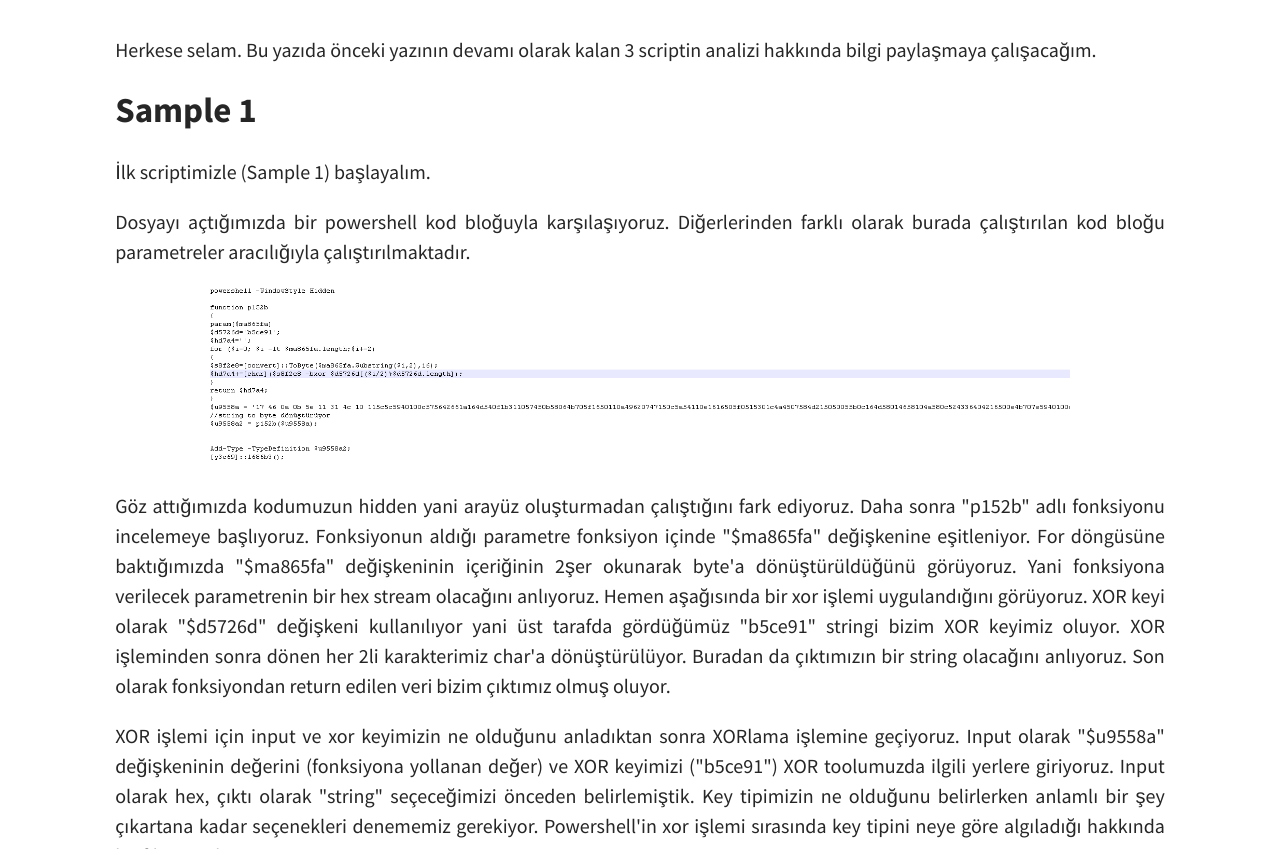
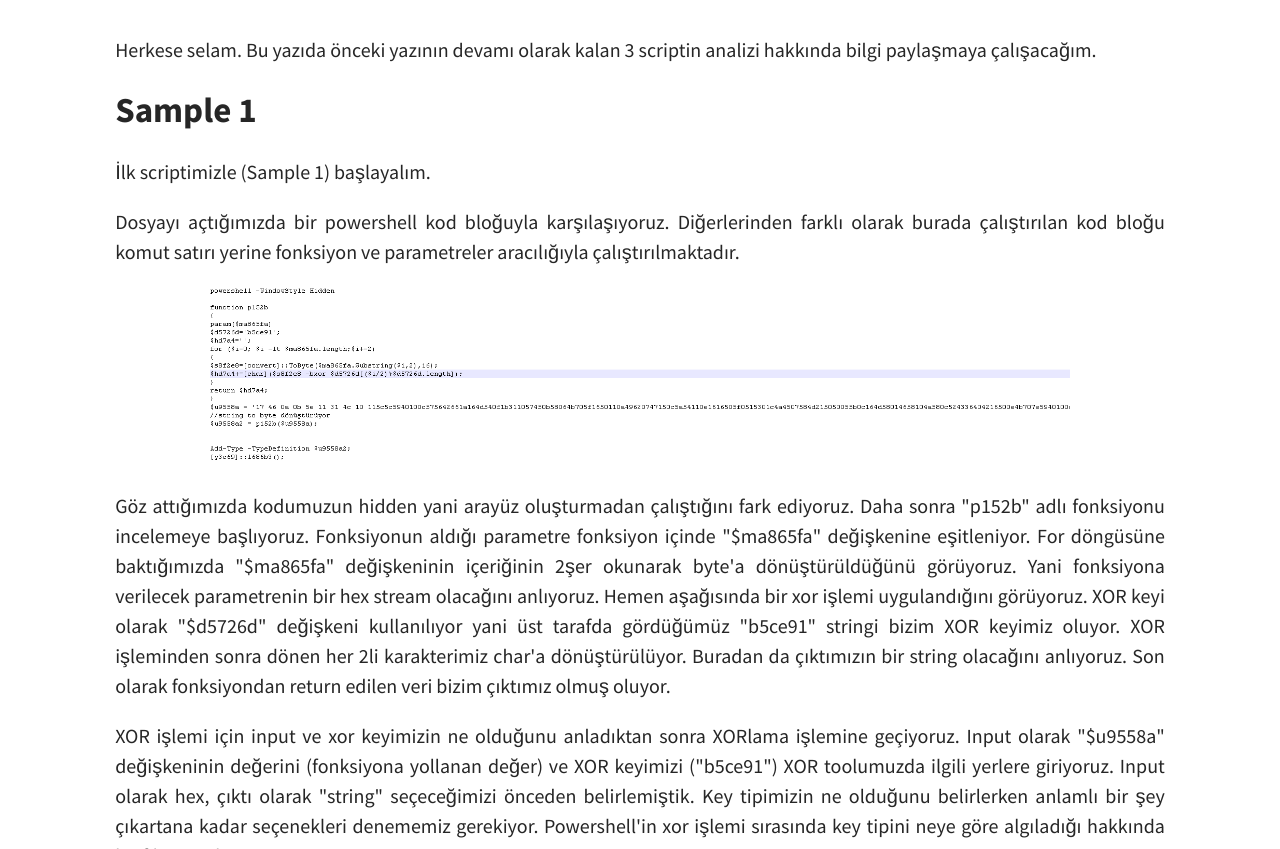
Before and after one commit to batuhankutluca/batuhankutluca.github.io, a Jekyll site: the page built from _posts/2020-03-09-powershell-series-4-mavi-takim-icin-zararli-powershell-script-analizi-part2.md, in a window 1280 px wide and 900 px high, scrolled down 331 px, cut to the strip 51-900 px from the top of the window. Built offline with Jekyll 4.4.1, drawn with Linux system fonts in a browser that asks for light colours.

Commit message:
Update 2020-03-09-powershell-series-4-mavi-takim-icin-zararli-powershell-script-analizi-part2.md

```diff
--- a/_posts/2020-03-09-powershell-series-4-mavi-takim-icin-zararli-powershell-script-analizi-part2.md
+++ b/_posts/2020-03-09-powershell-series-4-mavi-takim-icin-zararli-powershell-script-analizi-part2.md
@@ -13,7 +13,7 @@ tags: [Powershell, Obfuscate, Obfuscation, Deobfuscate, Deobfuscation, Enhanced
 
 İlk scriptimizle (Sample 1) başlayalım.
 
-<p align="justify">Dosyayı açtığımızda bir powershell kod bloğuyla karşılaşıyoruz. Diğerlerinden farklı olarak burada çalıştırılan kod bloğu parametreler aracılığıyla çalıştırılmaktadır.</p>
+<p align="justify">Dosyayı açtığımızda bir powershell kod bloğuyla karşılaşıyoruz. Diğerlerinden farklı olarak burada çalıştırılan kod bloğu komut satırı yerine fonksiyon ve parametreler aracılığıyla çalıştırılmaktadır.</p>
 
 ![img]({{ site.baseurl }}/assets/img/powershell-4/1.png)
 
```
